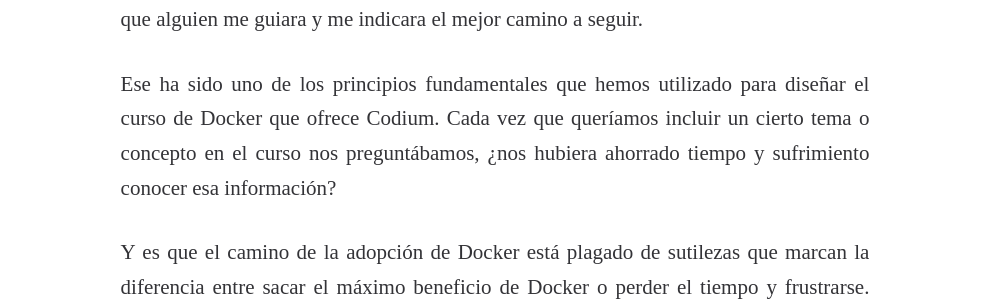
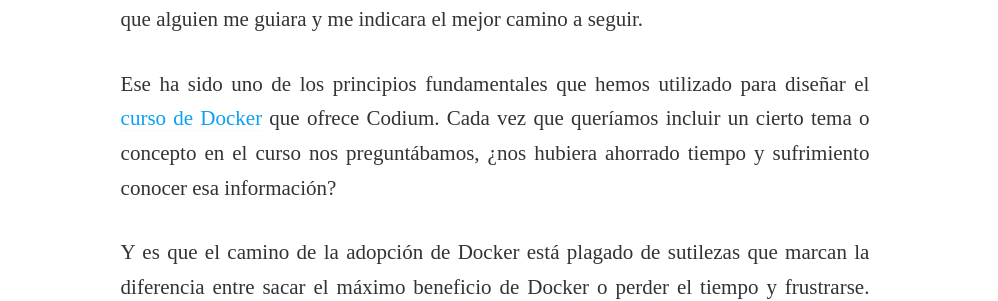
Before and after one commit to CodiumTeam/CodiumTeam.github.io, a Jekyll site: the page built from _posts/2021-10-09-docker.md, in a window 1280 px wide. Shown: the part 2332-2633 px from the top of the page, without its empty margins (145-1143 px from the left). Built offline with Jekyll 4.4.1, drawn with Linux system fonts in a browser that asks for light colours; some web fonts are replaced; part of the change alters nothing that is shown.

```diff
--- a/_posts/2021-10-09-docker.md
+++ b/_posts/2021-10-09-docker.md
@@ -27,6 +27,6 @@ Pero la adopción de Docker a nivel de proyecto tiene ramificaciones mucho más
 
 Cuando ahora releo lo que he escrito más arriba, ¡empiezo a comprender que tenga esa fama de radical de Docker! Para ser justos debo confesar que no todo ha sido coser y cantar. También he perdido muchas horas batallando con las idiosincrasias de Docker. Y aunque en su día hice varios cursos online, y leí la documentación, me hubiera ido bien que alguien me guiara y me indicara el mejor camino a seguir.
 
-Ese ha sido uno de los principios fundamentales que hemos utilizado para diseñar el curso de Docker que ofrece Codium. Cada vez que queríamos incluir un cierto tema o concepto en el curso nos preguntábamos, ¿nos hubiera ahorrado tiempo y sufrimiento conocer esa información?
+Ese ha sido uno de los principios fundamentales que hemos utilizado para diseñar el [curso de Docker](https://www.codium.team/curso-docker.html) que ofrece Codium. Cada vez que queríamos incluir un cierto tema o concepto en el curso nos preguntábamos, ¿nos hubiera ahorrado tiempo y sufrimiento conocer esa información?
 
 Y es que el camino de la adopción de Docker está plagado de sutilezas que marcan la diferencia entre sacar el máximo beneficio de Docker o perder el tiempo y frustrarse. Nosotros nos hemos peleado con Docker para que tú no tengas que hacerlo. ¿Te animas a adentrarte en el mundo de Docker?
```
